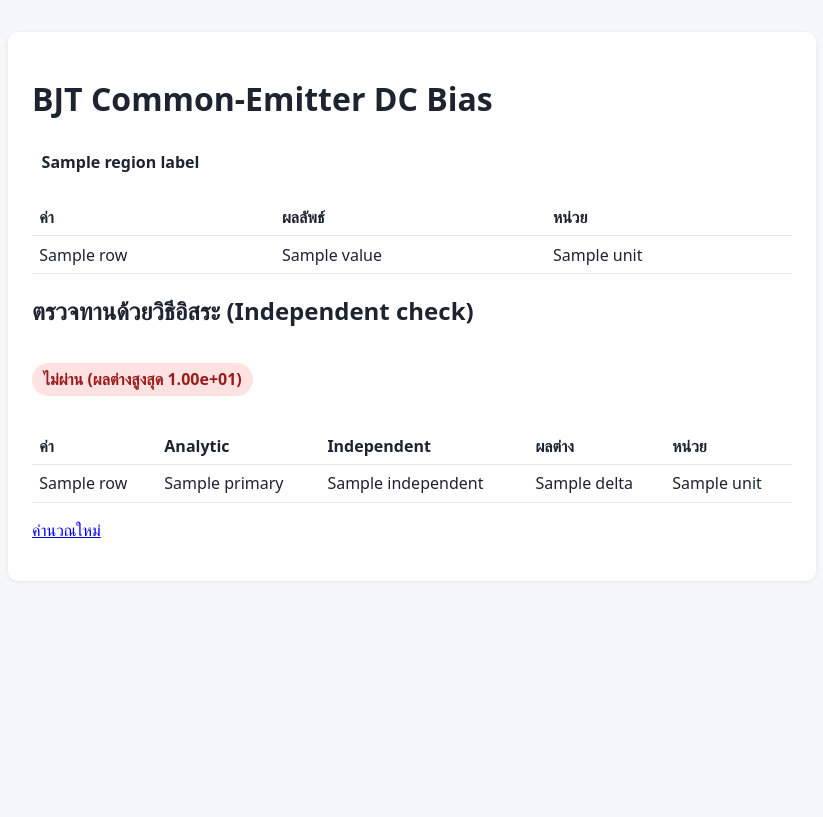
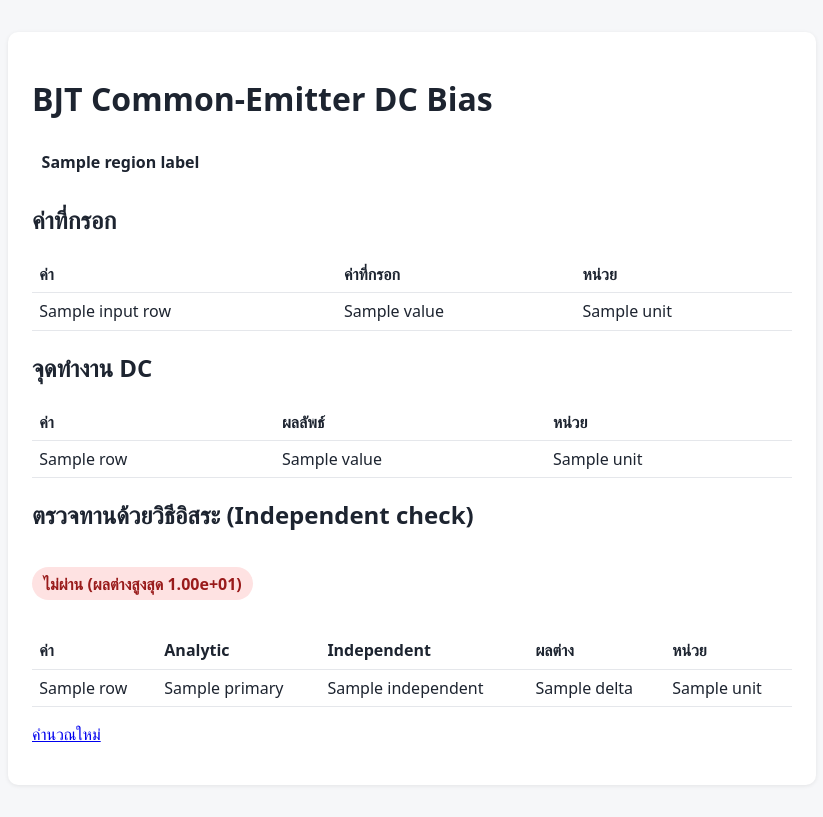
Before and after one commit to Phitchapha-dotcom/eng29-2121-git-lab01, a Flask app: template templates/result.html in a window 1280 px wide. Shown: the whole page, without its empty margins (228-1051 px from the left). Before the commit the page ends 538 px from the top, so only its background shows below. Run offline with Flask 3, Linux system fonts and the light colour scheme; the template is opened without the code that fills it: most values are stand-ins (such as "Sample title", 1, 10 or a date in 2020).

Commit message:
fix: address review findings on summary, inputs, saturation

```diff
--- a/app.py
+++ b/app.py
@@ -38,6 +38,24 @@ def format_result(result) -> list[tuple[str, str, str]]:
         ("IB", f"{result.ib * 1e6:.3f}", "µA"),
         ("IC", f"{result.ic * 1e3:.4f}", "mA"),
         ("IE", f"{result.ie * 1e3:.4f}", "mA"),
+    ]
+
+
+INPUT_ROWS = (
+    ("vcc", "VCC", "V"),
+    ("r1", "R1", "Ω"),
+    ("r2", "R2", "Ω"),
+    ("rc", "RC", "Ω"),
+    ("re", "RE", "Ω"),
+    ("beta", "beta", ""),
+    ("vbe", "VBE", "V"),
+)
+
+
+def format_inputs(inputs) -> list[tuple[str, str, str]]:
+    return [
+        (label, f"{getattr(inputs, field):g}", unit)
+        for field, label, unit in INPUT_ROWS
     ]
 
 
@@ -100,6 +118,7 @@ def create_app() -> Flask:
             inputs=inputs,
             analysis=analysis,
             rows=format_result(analysis.primary),
+            input_rows=format_inputs(inputs),
             comparison=comparison_rows(analysis),
             region_labels=REGION_LABELS,
         )
--- a/bjt.py
+++ b/bjt.py
@@ -87,8 +87,8 @@ CUTOFF_WARNING = (
     "VBB ไม่มากพอที่จะไบอัสเบส-อีมิเตอร์"
 )
 SATURATION_WARNING = (
-    "คำเตือน: วงจรอยู่ในช่วงอิ่มตัว (saturation) — VCE ต่ำกว่า 0.2 V "
-    "สมการช่วง active ไม่แม่นยำ"
+    "คำเตือน: วงจรอยู่ในช่วงอิ่มตัว (saturation) — ค่าที่คำนวณได้มาจากสมการช่วง "
+    "active จึงไม่ใช่จุดทำงานจริง; VCE จริงใกล้ 0.2 V"
 )
 
 
--- a/static/style.css
+++ b/static/style.css
@@ -18,6 +18,7 @@ input { width: 100%; padding: 0.45rem; box-sizing: border-box; }
 button { padding: 0.6rem 1.2rem; font-weight: 600; cursor: pointer; }
 .error { color: #b42318; margin: 0.25rem 0 0; }
 .warning { color: #92400e; background: #fef3c7; padding: 0.6rem; border-radius: 6px; }
+.note { color: #7c2d12; background: #ffedd5; padding: 0.6rem; border-radius: 6px; }
 .region { padding: 0.6rem; border-radius: 6px; margin-bottom: 1rem; }
 .region-active { background: #dcfce7; }
 .region-saturation, .region-cutoff { background: #fee2e2; }
--- a/templates/index.html
+++ b/templates/index.html
@@ -4,7 +4,7 @@
   {% for name, label, unit in fields %}
   <div class="field">
     <label for="{{ name }}">{{ label }}{% if unit %} ({{ unit }}){% endif %}</label>
-    <input id="{{ name }}" name="{{ name }}" type="number" step="any" value="{{ values[name] }}">
+    <input id="{{ name }}" name="{{ name }}" type="text" inputmode="decimal" value="{{ values[name] }}">
     {% if errors.get(name) %}<p class="error">{{ errors[name] }}</p>{% endif %}
   </div>
   {% endfor %}
--- a/templates/result.html
+++ b/templates/result.html
@@ -8,6 +8,22 @@
 <p class="warning">{{ warning }}</p>
 {% endfor %}
 
+<h2>ค่าที่กรอก</h2>
+<table>
+  <thead>
+    <tr><th>ค่า</th><th>ค่าที่กรอก</th><th>หน่วย</th></tr>
+  </thead>
+  <tbody>
+    {% for label, value, unit in input_rows %}
+    <tr><td>{{ label }}</td><td>{{ value }}</td><td>{{ unit }}</td></tr>
+    {% endfor %}
+  </tbody>
+</table>
+
+<h2>จุดทำงาน DC</h2>
+{% if analysis.primary.region == "saturation" %}
+<p class="note">ค่าด้านล่างเป็นค่าประมาณจากสมการช่วง active (ไม่ใช่จุดทำงานจริง) — VCE จริงใกล้ 0.2 V</p>
+{% endif %}
 <table>
   <thead>
     <tr><th>ค่า</th><th>ผลลัพธ์</th><th>หน่วย</th></tr>
```
Also changed, not shown: tests/test_app.py (+33 -0 lines), tests/test_bias.py (+16 -0 lines).
